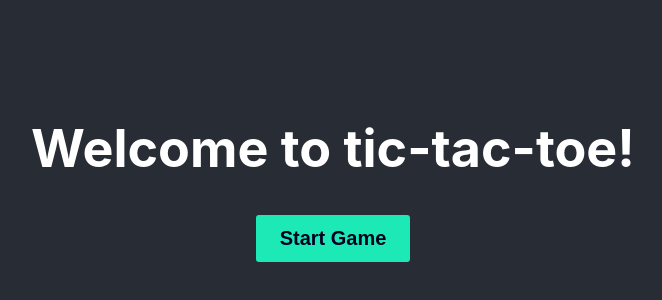
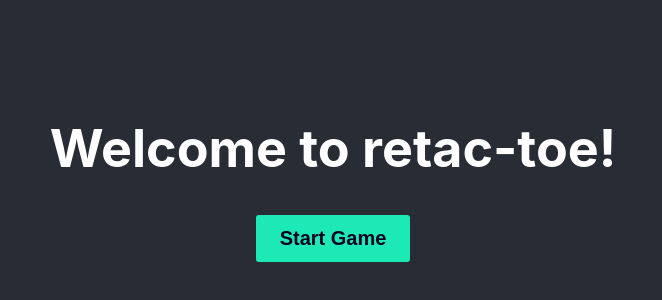
Before and after one commit to warrior-pk/retac-toe, a React (Create React App) app: page / in a window 1280 px wide. Shown: the part 228-528 px from the top of the page, without its empty margins (307-969 px from the left). Built offline with nearby package versions, Linux system fonts and the light colour scheme.

Commit message:
tie-bug and title fixed

```diff
--- a/src/components/game-box/big-square/index.jsx
+++ b/src/components/game-box/big-square/index.jsx
@@ -47,8 +47,6 @@ export default function BigSquare(props) {
         setWinner(win);
       } else {
         const containsNull = state.includes(null);
-        //TODO: assignClass
-        renderSquare(0, "win-line");
         if (!containsNull) setWinner("Tie");
       }
     }
--- a/src/components/game-box/index.jsx
+++ b/src/components/game-box/index.jsx
@@ -4,7 +4,7 @@ import BigSquare from "./big-square/index";
 import { useState } from "react";
 
 function GameBox() {
-  const [message, setMessage] = useState("Welcome to tic-tac-toe!");
+  const [message, setMessage] = useState("Welcome to retac-toe!");
   const [gameStarted, setGameStarted] = useState(false);
   const handleMessage = (data) => {
     setMessage(data);
```
